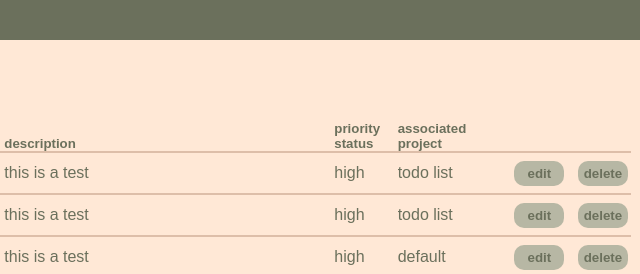
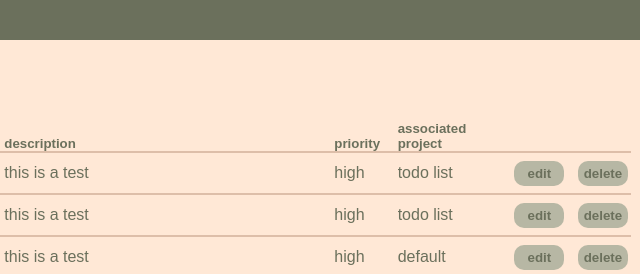
Before and after one commit to jernestmyers/todo-list, a website built with webpack: page dist/index.html in a window 1280 px wide. Shown: the top 274 px of the page, 639-1279 px from the left. Built offline with nearby package versions, Linux system fonts and the light colour scheme.

```diff
--- a/src/pageLoader.js
+++ b/src/pageLoader.js
@@ -44,7 +44,7 @@
     headerTitleLabel.textContent = `task`;
     headerDueDateLabel.textContent = `due date`;
     headerDescriptionLabel.textContent = `description`;
-    headerPriorityLabel.textContent = `priority status`;
+    headerPriorityLabel.textContent = `priority`;
     headerProjectAssociatedLabel.textContent = `associated project`;
 
     taskHeader.appendChild(headerTitleLabel);
```
Also changed, not shown: dist/index.html, dist/main.js.
